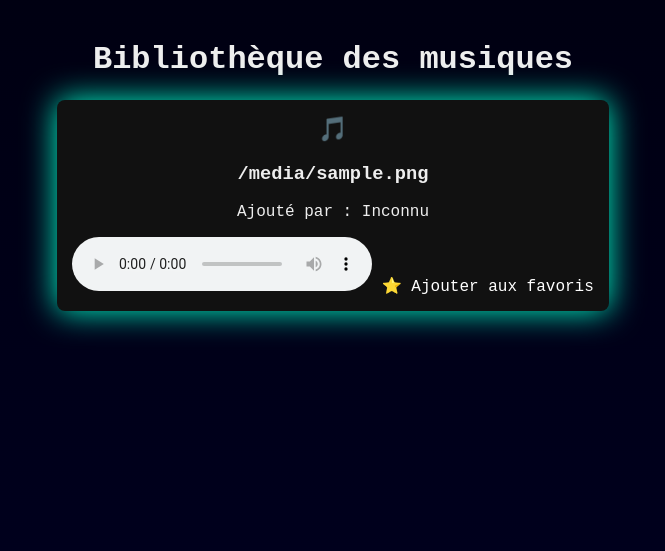
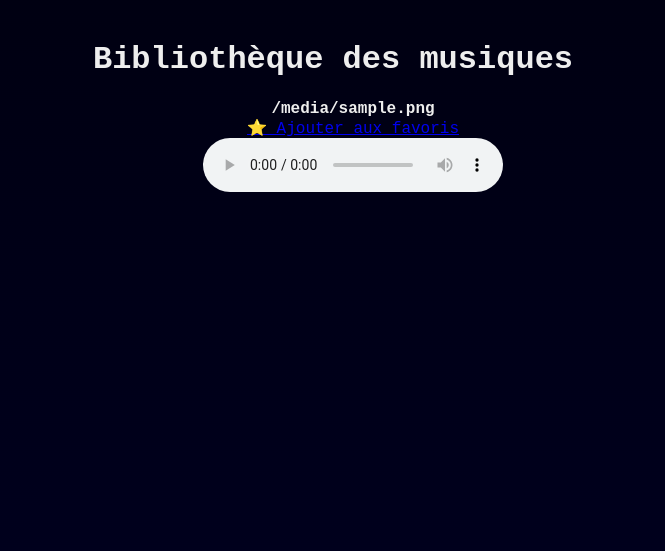
Before and after one commit to retr0-dedsec2/NovaSpark, a Flask app: template templates/playlist.html in a window 1280 px wide. Shown: the part 92-643 px from the top of the page, without its empty margins (307-972 px from the left). Run offline with Flask 3, Linux system fonts and the light colour scheme; the template is opened without the code that fills it: most values are stand-ins (such as "Sample title", 1, 10 or a date in 2020).

Commit message:
Update playlist.html

```diff
--- a/templates/playlist.html
+++ b/templates/playlist.html
@@ -1,22 +1,24 @@
-{% extends "base.html" %} {% block title %}Playlist{% endblock %} {% block
-content %}
+{% extends "base.html" %}
+{% block title %}Playlist{% endblock %}
+{% block content %}
 <h1>Bibliothèque des musiques</h1>
 {% if files %}
-<div class="playlist">
+<ul>
   {% for file in files %}
-  <div class="playlist-item">
-    <span class="media-icon">
-      {{ '🎬' if file.endswith('.mp4') else '🎵' }}
-    </span>
-    <h3>{{ file }}</h3>
-    <p>Ajouté par : {{ uploads.get(file, "Inconnu") }}</p>
-    <audio controls src="{{ url_for('uploaded_file', filename=file) }}"></audio>
-    <a href="{{ url_for('add_favorite', filename=file) }}"
-      >⭐ Ajouter aux favoris</a
-    >
-  </div>
+  <li>
+    <strong>{{ file }}</strong>
+    <br>
+    <a href="{{ url_for('add_favorite', filename=file) }}">⭐ Ajouter aux favoris</a>
+    <br>
+    {% if file.endswith('.mp4') %}
+      <video controls width="300" src="{{ url_for('uploaded_file', filename=file) }}"></video>
+    {% else %}
+      <audio controls src="{{ url_for('uploaded_file', filename=file) }}"></audio>
+    {% endif %}
+  </li>
   {% endfor %}
-</div>
+</ul>
 {% else %}
 <p>Aucune musique disponible.</p>
-{% endif %} {% endblock %}
+{% endif %}
+{% endblock %}
```
